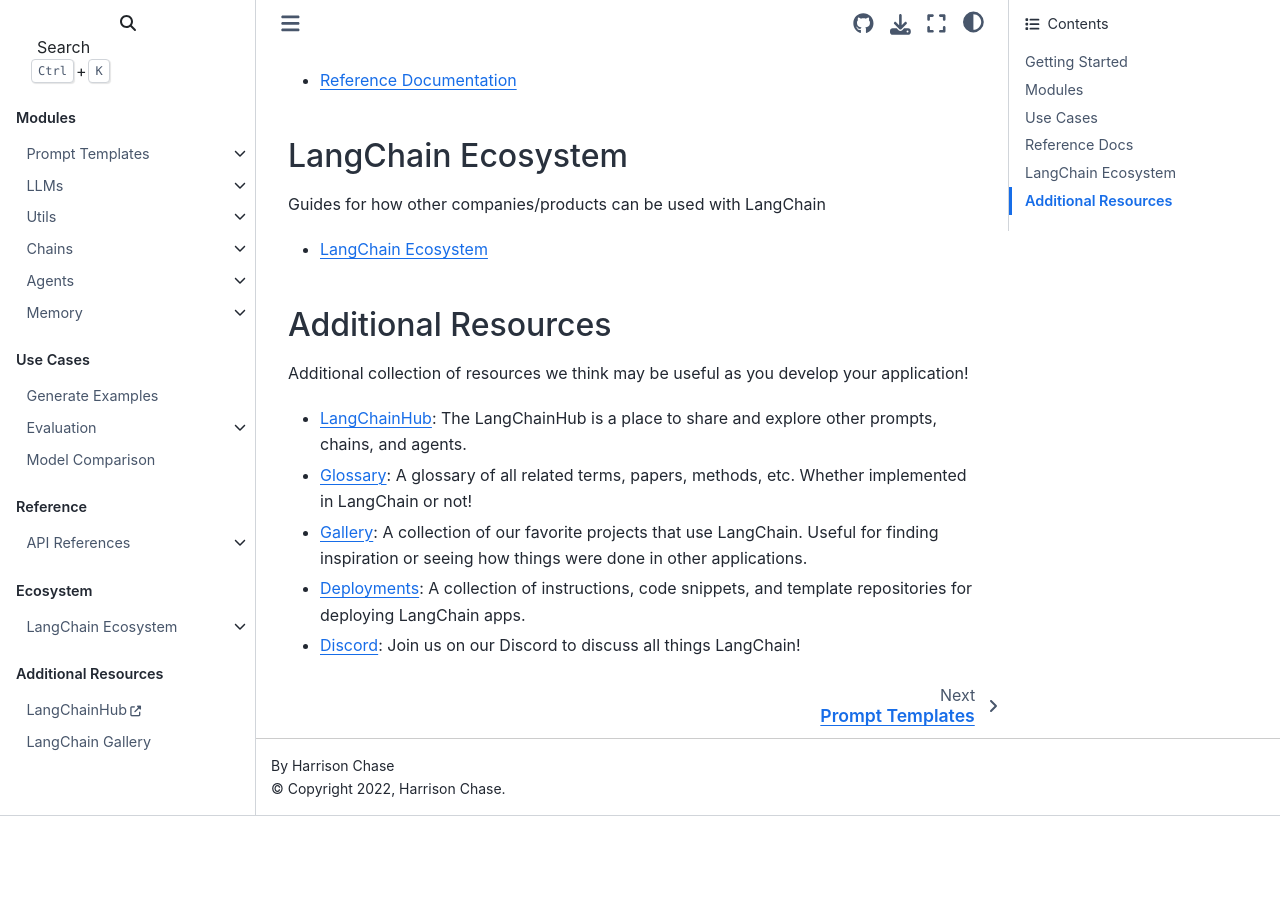
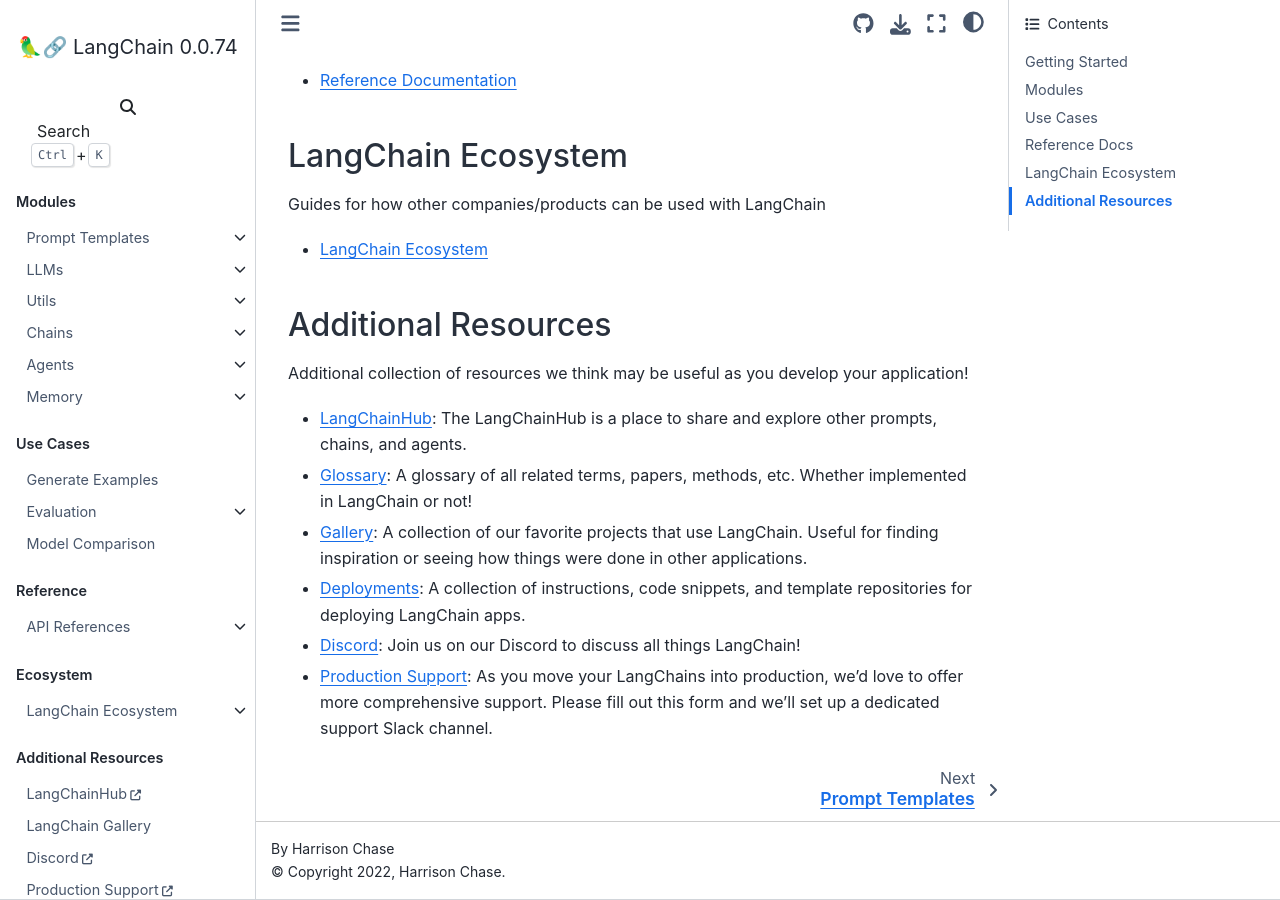
Before and after one commit to ZinedineDumas/React-Python, a Sphinx documentation site: the page built from docs/index.rst, in a window 1280 px wide and 900 px high, scrolled down 2457 px. Built offline with Sphinx 7.4.7 and the Sphinx Book theme 1.1.4, drawn with Linux system fonts in a browser that asks for light colours; pages that are not in the unit, such as notebooks, are missing from menus; before the commit the page ends 3273 px from its top, so only the background shows below that.

Commit message:
Harrison/add link for support (#794)

```diff
--- a/docs/index.rst
+++ b/docs/index.rst
@@ -162,6 +162,7 @@ Additional collection of resources we think may be useful as you develop your ap
 
 - `Discord <https://discord.gg/6adMQxSpJS>`_: Join us on our Discord to discuss all things LangChain!
 
+- `Production Support <https://forms.gle/57d8AmXBYp8PP8tZA>`_: As you move your LangChains into production, we'd love to offer more comprehensive support. Please fill out this form and we'll set up a dedicated support Slack channel.
 
 .. toctree::
    :maxdepth: 1
@@ -173,3 +174,5 @@ Additional collection of resources we think may be useful as you develop your ap
    ./glossary.md
    ./gallery.rst
    ./deployments.md
+   Discord <https://discord.gg/6adMQxSpJS>
+   Production Support <https://forms.gle/57d8AmXBYp8PP8tZA>
```
Also changed, not shown: README.md (+1 -1 lines).
